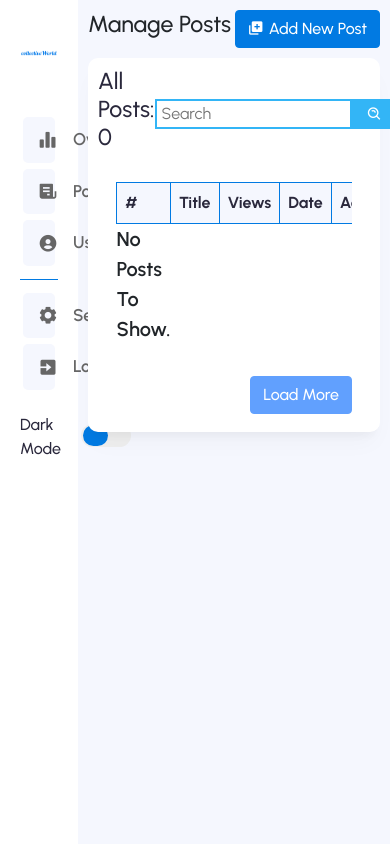
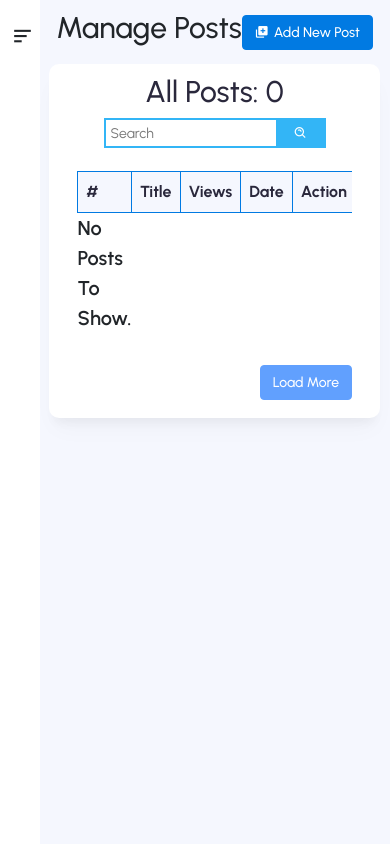
Before and after one commit to imad273/CollectiveWorld_blog_Dashboard, a PHP site: page /posts.php in a window 390 px wide. Run offline with PHP 8.4, Linux system fonts and the light colour scheme; the visitor is signed in with stand-in values (Sample User, id 1); data that the repository does not hold is empty.

Commit message:
First submit

```diff
--- a/admin/css/_login.scss
+++ b/admin/css/_login.scss
@@ -21,7 +21,7 @@
 /* Welcome Message Style */
 .welcMsg{
    position: absolute;
-   z-index: 11111;
+   z-index: 111111;
    padding: 10px;
    display: flex;
    justify-content: center;
--- a/admin/css/_navbar.scss
+++ b/admin/css/_navbar.scss
@@ -1,4 +1,11 @@
 nav {
+
+   .humb {
+      display: none;
+   }
+   .close {
+      display: none;
+   }
    background-color: $white;
    width: 20%;
    height: 100vh;
--- /dev/null
+++ b/admin/css/_responsive.scss
@@ -0,0 +1,84 @@
+@media screen and (max-width: 890px){
+   nav {
+      z-index: 11111;
+      width: 5%;
+      overflow: hidden;
+
+      .humb {
+         display: block;
+         font-size: 25px;
+         position: absolute;
+         top: 20px;
+         left: 10px;
+      }
+
+      .close {
+         font-size: 25px;
+         position: absolute;
+         top: 20px;
+         right: 30px;
+      }
+
+      .brand {
+         display: none;
+         margin-top: 0px;
+         img {
+            width: 31%;
+         }
+      }
+      .links {
+         margin-left: 50px;
+
+         a {
+            font-size: 15px;
+         }
+      }
+
+      .dark-switch {
+         margin-left: 50px;
+
+         span {
+            font-size: 15px;
+         }
+      }
+   }
+
+   .content {
+      width: 94%;
+
+      .header {
+         font-size: 14px;
+      }
+   }
+
+   .btn-primary {
+      font-size: 14px;
+   }
+}
+
+@media screen and (max-width: 530px){
+   nav {
+      .brand {
+         img {
+            width: 50%;
+         }
+      }
+   }
+   .content {
+      width: 90%;
+
+      .header {
+         flex-wrap: wrap;
+         justify-content: center;
+
+         h3 {
+            font-size: 30px;
+         }
+      }
+   }
+   .dash {
+      .weather {
+         font-size: 13px;
+      }
+   }
+}
--- a/admin/css/style.css
+++ b/admin/css/style.css
@@ -244,6 +244,14 @@ nav {
   height: 100vh;
   padding: 20px;
   position: fixed;
+}
+
+nav .humb {
+  display: none;
+}
+
+nav .close {
+  display: none;
 }
 
 nav .brand {
@@ -1001,4 +1035,76 @@ nav .dark-switch .switch div:last-child {
   color: #FFF;
   background-color: #2A283C;
 }
+
+/* Responsive Style */
+@media screen and (max-width: 890px) {
+  nav {
+    z-index: 11111;
+    width: 5%;
+    overflow: hidden;
+  }
+  nav .humb {
+    display: block;
+    font-size: 25px;
+    position: absolute;
+    top: 20px;
+    left: 10px;
+  }
+  nav .close {
+    font-size: 25px;
+    position: absolute;
+    top: 20px;
+    right: 30px;
+  }
+  nav .brand {
+    display: none;
+    margin-top: 0px;
+  }
+  nav .brand img {
+    width: 31%;
+  }
+  nav .links {
+    margin-left: 50px;
+  }
+  nav .links a {
+    font-size: 15px;
+  }
+  nav .dark-switch {
+    margin-left: 50px;
+  }
+  nav .dark-switch span {
+    font-size: 15px;
+  }
+  .content {
+    width: 94%;
+  }
+  .content .header {
+    font-size: 14px;
+  }
+  .btn-primary {
+    font-size: 14px;
+  }
+}
+
+@media screen and (max-width: 530px) {
+  nav .brand img {
+    width: 50%;
+  }
+  .content {
+    width: 90%;
+  }
+  .content .header {
+    -ms-flex-wrap: wrap;
+        flex-wrap: wrap;
+    -webkit-box-pack: center;
+        -ms-flex-pack: center;
+            justify-content: center;
+  }
+  .content .header h3 {
+    font-size: 30px;
+  }
+  .dash .weather {
+    font-size: 13px;
+  }
+}
 /*# sourceMappingURL=style.css.map */
--- a/admin/css/style.scss
+++ b/admin/css/style.scss
@@ -104,6 +104,7 @@ body{
          top: 1px;
       }
    }
+
    .alert-success{
       display: flex;
       align-items: center;
@@ -225,6 +226,24 @@ body{
       }
 
       #table {
+         .btns-users {
+            width: 60px;
+            .del-btn {
+               float: left;
+               width: 40px;
+               height: 40px;
+               display: flex;
+               justify-content: center;
+               align-items: center;
+               border-radius: 45%;
+               color: $white;
+               background-color: #ff2d5e;
+
+               i {
+                  font-size: 20px;
+               }
+            }
+         }
          .btns {
             width: 100px;
 
@@ -280,3 +299,6 @@ body{
 
 /* Dark Mode Style */
 @import 'dark-mode';
+
+/* Responsive Style */
+@import 'responsive';
--- a/admin/include/navbar.php
+++ b/admin/include/navbar.php
@@ -1,8 +1,15 @@
-<nav>
-   <div class="brand">
+
+<nav id="nav">
+   <div class="humb" id="humb">
+      <i class='bx bx-menu-alt-left'></i>
+   </div>
+   <div class="close" id="close">
+      <i class='bx bx-arrow-back'></i>
+   </div>
+   <div class="brand" id="brand">
       <img src="../images/logo.png" alt="brand">
    </div>
-   <div class="links">
+   <div class="links" id="links">
       <a href="dashboard.php"><i class='bx bxs-bar-chart-alt-2'></i> Overview</a>
       <a href="posts.php"><i class='bx bxs-receipt'></i> Posts</a>
       <a href="users.php"><i class='bx bxs-user-circle'></i> Users</a>
@@ -10,7 +17,7 @@
       <a href="settings.php"><i class='bx bxs-cog'></i> Settings</a>
       <a href="logout.php"><i class='bx bxs-exit'></i> Logout</a>
    </div>
-   <div class="dark-switch">
+   <div class="dark-switch" id="switch">
       <span>Dark Mode</span>
       <div class="switch" id="switch">
          <div></div>
--- a/admin/js/style.js
+++ b/admin/js/style.js
@@ -30,3 +30,29 @@ if(content != null){
       content.style.opacity = "1";
    }
 }
+
+// Open Menu
+let humb = document.getElementById("humb");
+let menu = document.getElementById("nav");
+let clse = document.getElementById("close");
+humb.addEventListener("click", () => {
+   if(menu.style.width = "5%") {
+      menu.style.width = "75%";
+      humb.style.display = "none";
+      clse.style.display = "block";
+      document.getElementById("brand").style.display = "block";
+      document.getElementById("links").style.marginLeft = "0px";
+      document.getElementById("switch").style.marginLeft = "0px";
+   }
+})
+// Close Menu
+clse.addEventListener("click", () => {
+   if(menu.style.width = "75%") {
+      menu.style.width = "5%";
+      humb.style.display = "block";
+      clse.style.display = "none";
+      document.getElementById("brand").style.display = "none";
+      document.getElementById("links").style.marginLeft = "50px";
+      document.getElementById("switch").style.marginLeft = "50px";
+   }
+})
```
Also changed, not shown: other parts of admin/css/style.css (+27 -1 lines), admin/requests PHP/users-requests.php (+3 -6 lines), 1 other file.
